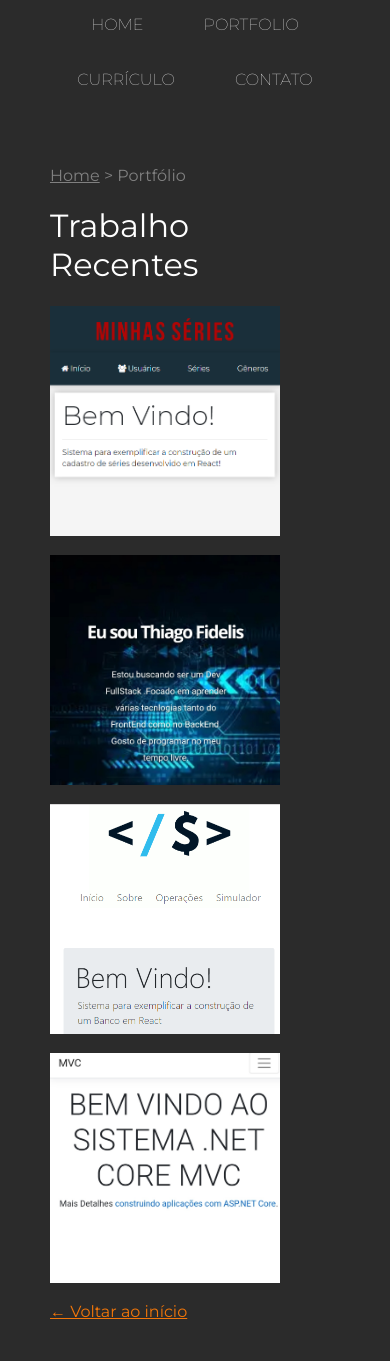
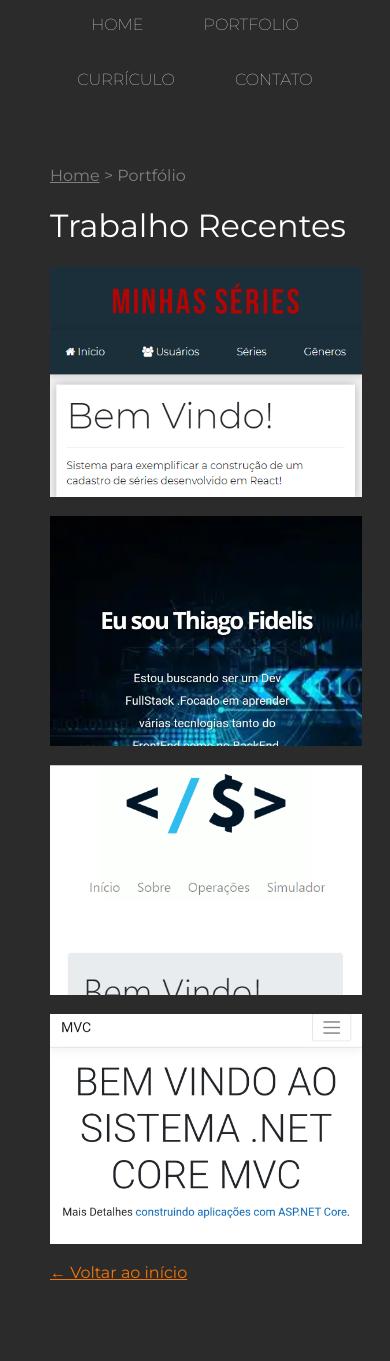
Before and after one commit to fidelis27/portfolio-thiagofidelis, a PHP site: page /portfolio.html in a window 390 px wide. After the commit the page ends 1280 px from the top, so only its background shows below. Run offline with PHP 8.4, Linux system fonts and the light colour scheme.

Commit message:
responsive

```diff
--- a/css/styles.css
+++ b/css/styles.css
@@ -282,7 +282,16 @@ body {
     }
     .main{
         padding:40px 50px 40px 50px ;
+        width: 80%;
 
+
+    }
+    .port-min {
+        display: block;
+        width:100%;
+    }
+    .miniatura {
+        width:100%;
     }
 
 }
```
